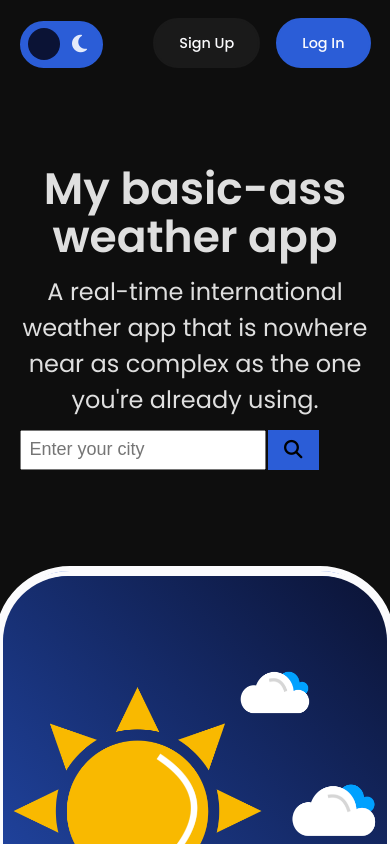
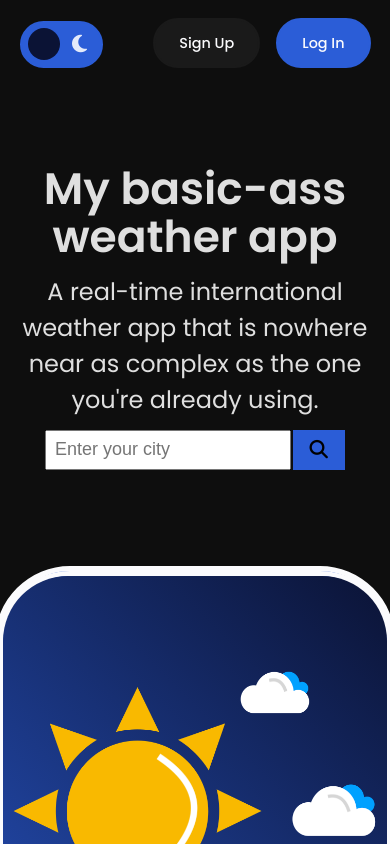
Before and after one commit to erikajdavid/my-weather-app, a React (Vite) app: page / in a window 390 px wide. Shown: the top 844 px of the page. Built offline with nearby package versions, Linux system fonts and the light colour scheme; no server answers.

Commit message:
updated responsive design

```diff
--- a/src/App.css
+++ b/src/App.css
@@ -704,25 +704,32 @@ form button:hover {
     color: var(--black);
 }
 
+@media (max-width: 1079px) {
+    .heroText {
+        padding-right: 2rem;
+    }
+
+}
 
 @media (max-width: 940px) {
 
     .App {
         height: auto;
+        text-align: center;
     }
 
     .mainContainer {
         flex-direction: column;
-        text-align: center;
         height: auto;
-    };
+    }
 
     .inputSearchBar {
-        margin: 0 auto;
+        justify-content: center;
     }
 
     .heroText {
         width: 100%;
+        padding-right: 0;
     }
 
     .footerContainer {
```
